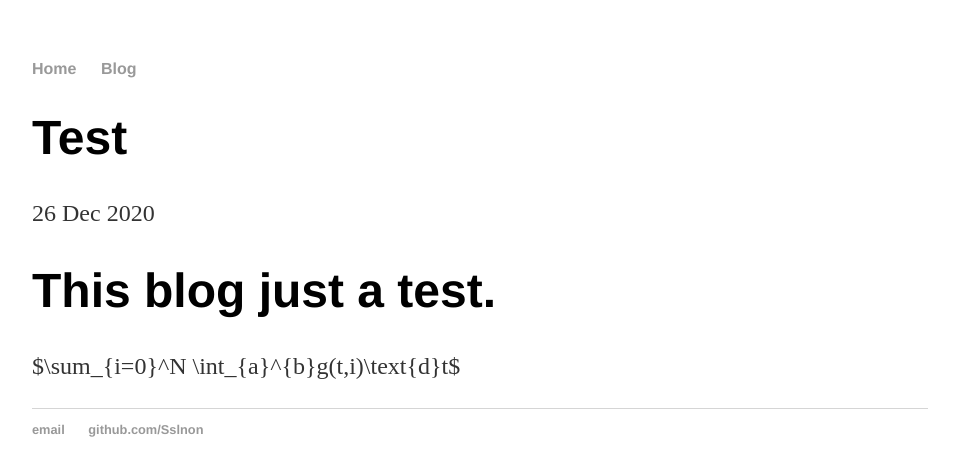
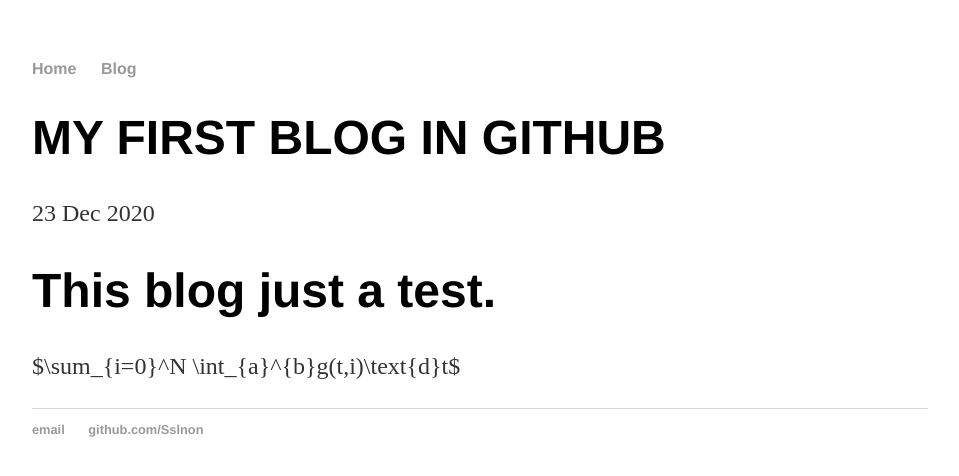
Before and after one commit to Sslnon/Sslnon.github.io, a Jekyll site: the page built from _posts/2020-12-26-TEST.md, in a window 1280 px wide. Shown: the top 476 px of the page, without its empty margins (160-1119 px from the left). Built offline with Jekyll 4.4.1, drawn with Linux system fonts in a browser that asks for light colours; our own code applies the rules of GitHub Pages for plain Markdown files.

Commit message:
Update 2020-12-26-TEST.md

```diff
--- a/_posts/2020-12-26-TEST.md
+++ b/_posts/2020-12-26-TEST.md
@@ -1,3 +1,9 @@
+---
+layout: post
+title: "MY FIRST BLOG IN GITHUB"
+date: 2020-12-23
+---
+
 # This blog just a test.
 
 $\sum_{i=0}^N \int_{a}^{b}g(t,i)\text{d}t$
```
